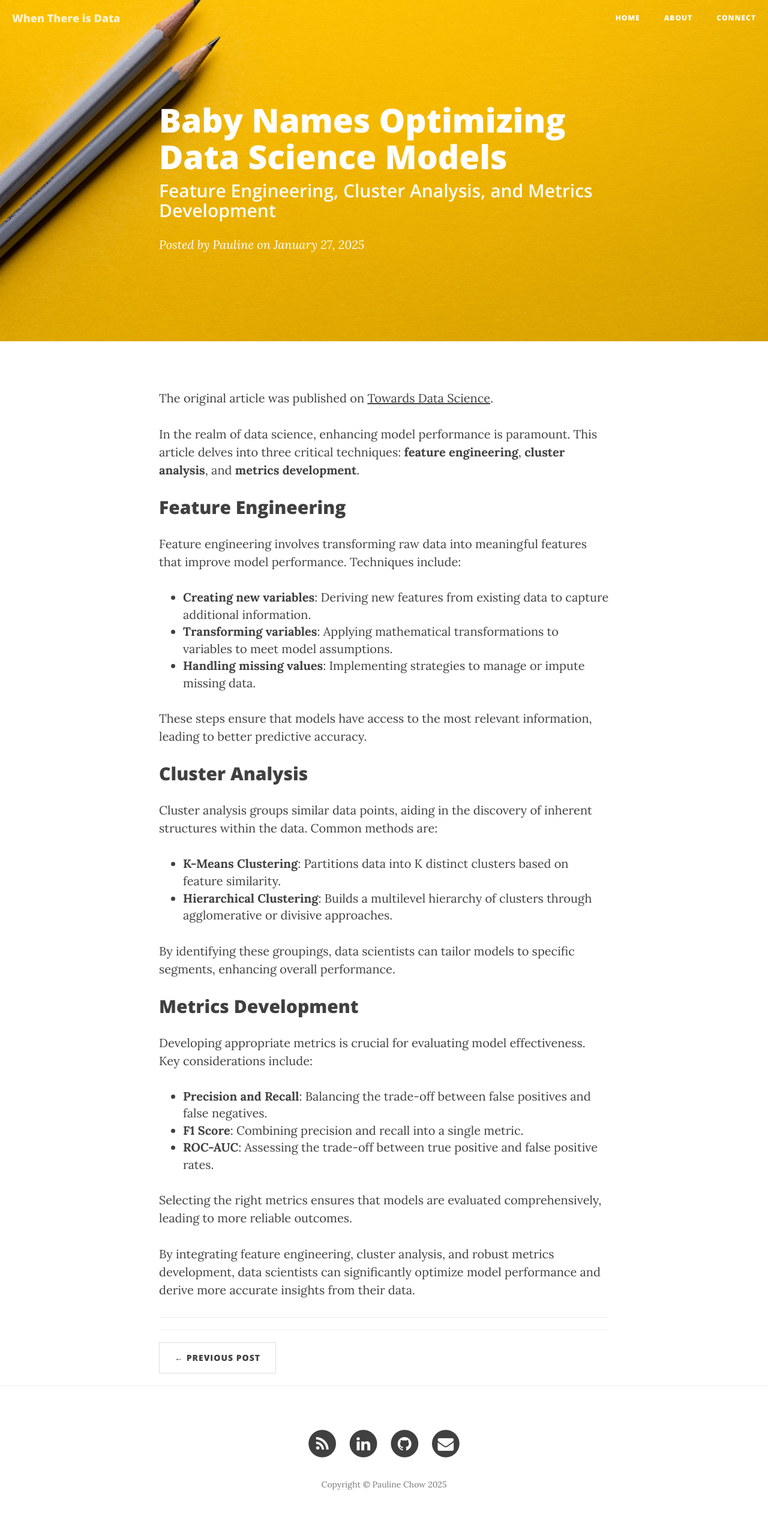
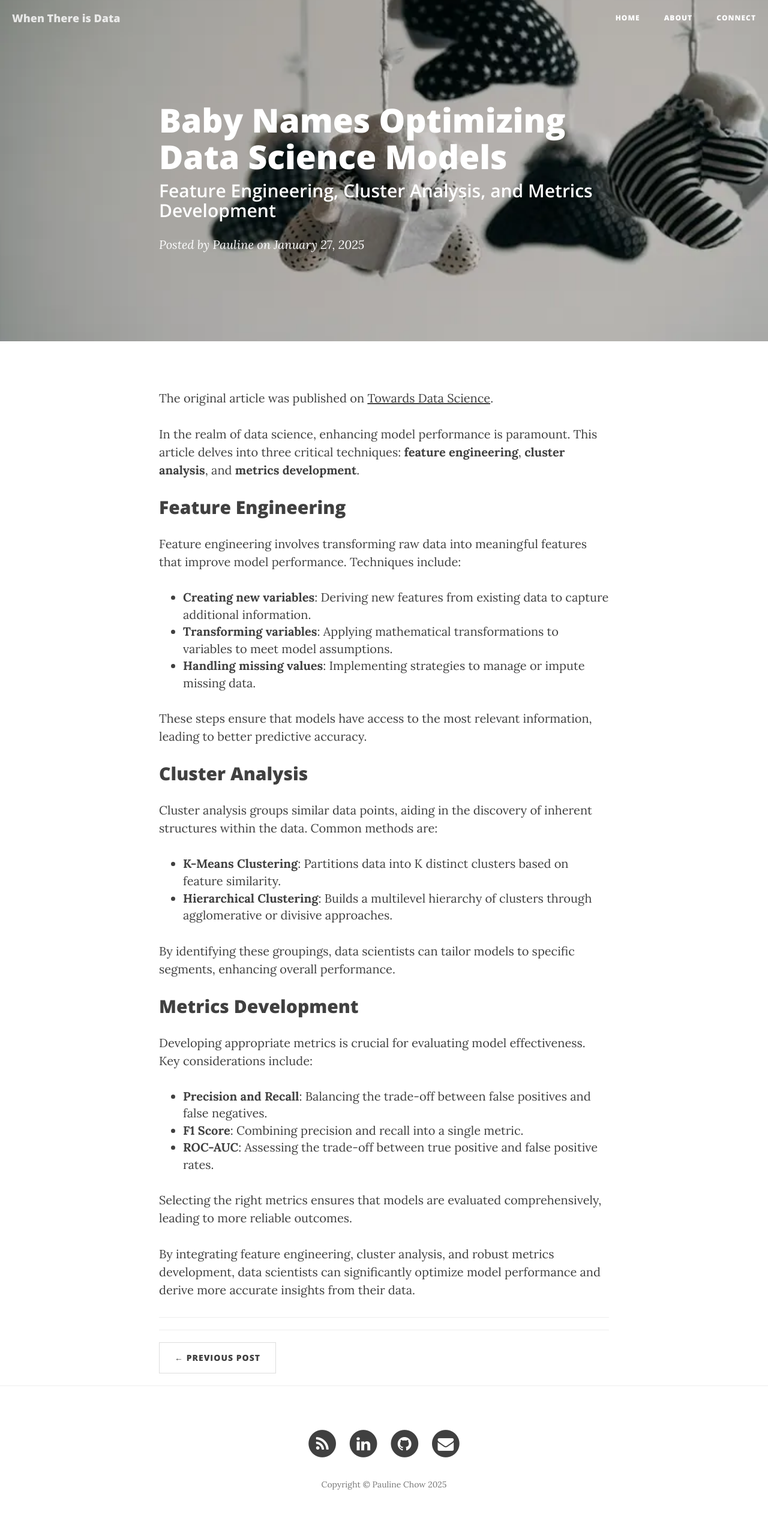
Before and after one commit to PowChow/powchow.github.io, a Jekyll site: the page built from _posts/2025-01-27-baby-names-optimizing-data-science-models-feature-engineering.markdown, in a window 1280 px wide. Shown: the whole page at 60% size. Built offline with Jekyll 4.4.1, drawn with Linux system fonts in a browser that asks for light colours; nearby versions of some CDN libraries.

```diff
--- a/_posts/2025-01-27-baby-names-optimizing-data-science-models-feature-engineering.markdown
+++ b/_posts/2025-01-27-baby-names-optimizing-data-science-models-feature-engineering.markdown
@@ -4,6 +4,7 @@
 subtitle: "Feature Engineering, Cluster Analysis, and Metrics Development"
 date: 2025-01-27 12:00:00
 author: "Pauline"
+header-img: "img/baby_name_post.jpg"
 categories: [Data Science, Machine Learning]
 permalink:  /:year/:month/:title
 comments:   false
```
Also changed, not shown: img/baby_name_post.jpg (added).
